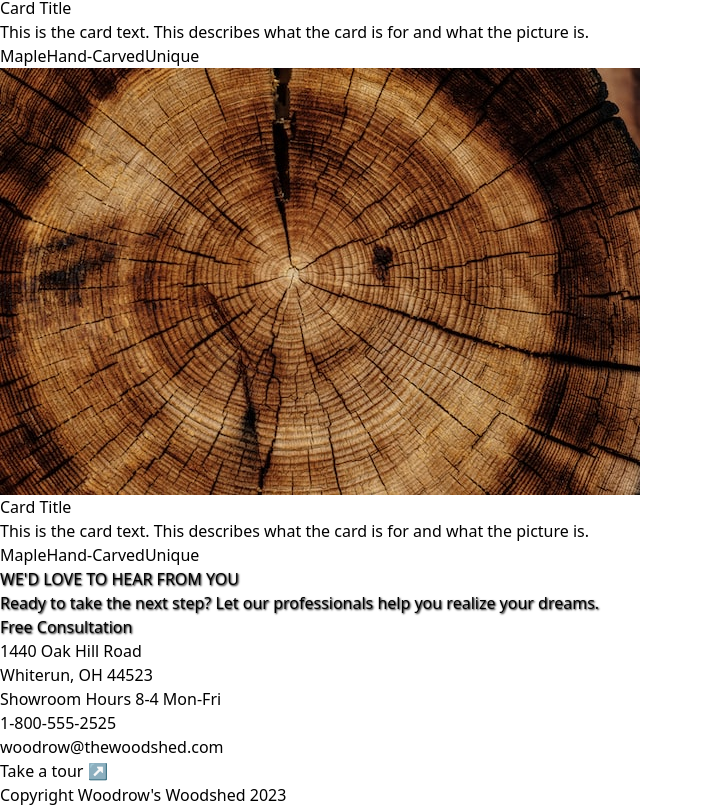
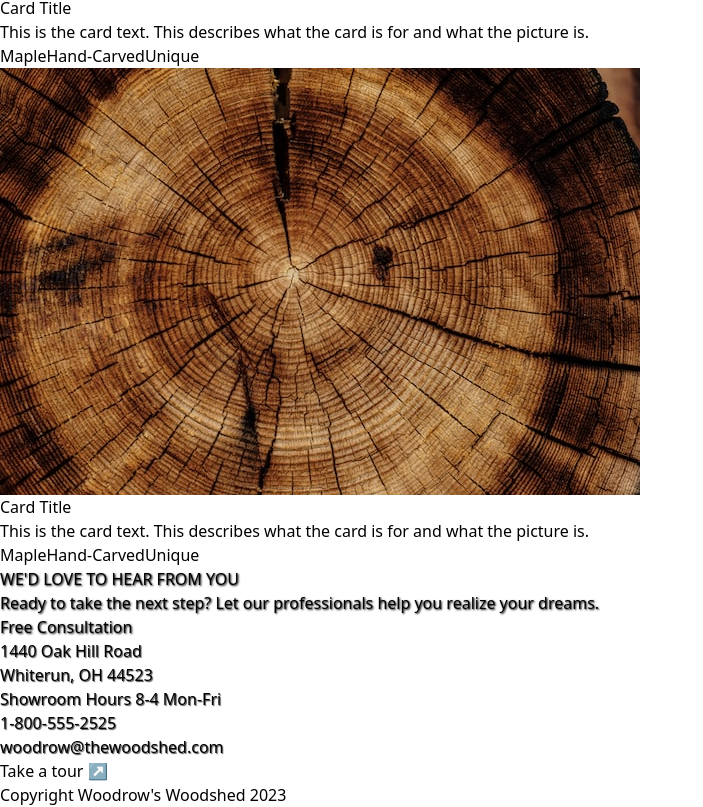
Before and after one commit to Wildcard1201/next-tailwind-woodshed, a Next.js app: page / in a window 1280 px wide. Shown: the part 1170-1977 px from the top of the page, without its empty margins (0-703 px from the left). Built offline with nearby package versions, Linux system fonts and the light colour scheme.

Commit message:
style tweaks

```diff
--- a/components/footer/FooterContact.js
+++ b/components/footer/FooterContact.js
@@ -1,6 +1,6 @@
 export default function() {
     return (
-        <div className="flex justify-around items-center mx-16 my-16 mx-32">
+        <div className="flex justify-around items-center mx-16 my-16 mx-32 text-shadow-gray text-bold text-xl">
             <div className="">
                 <p>1440 Oak Hill Road</p>
                 <p>Whiterun, OH 44523</p>
--- a/styles/main.css
+++ b/styles/main.css
@@ -5,3 +5,6 @@
 .text-shadow {
     text-shadow: 1px 1px 2px black;
 }
+.text-shadow-gray {
+    text-shadow: 1px 1px 1px rgb(78, 78, 78);
+}
```
